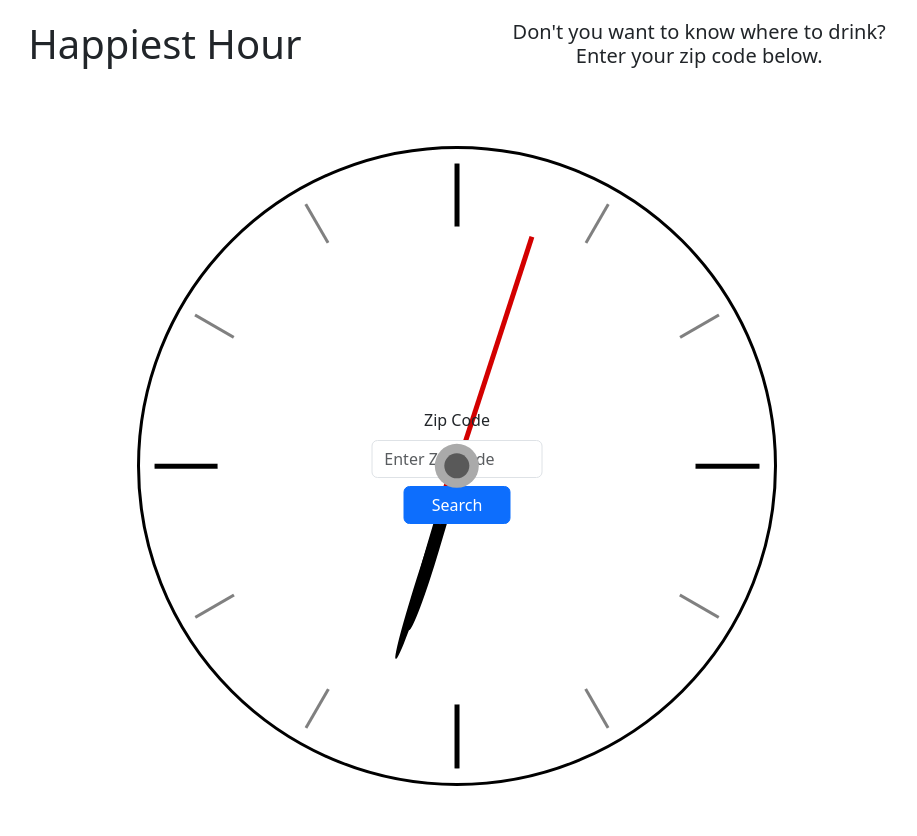
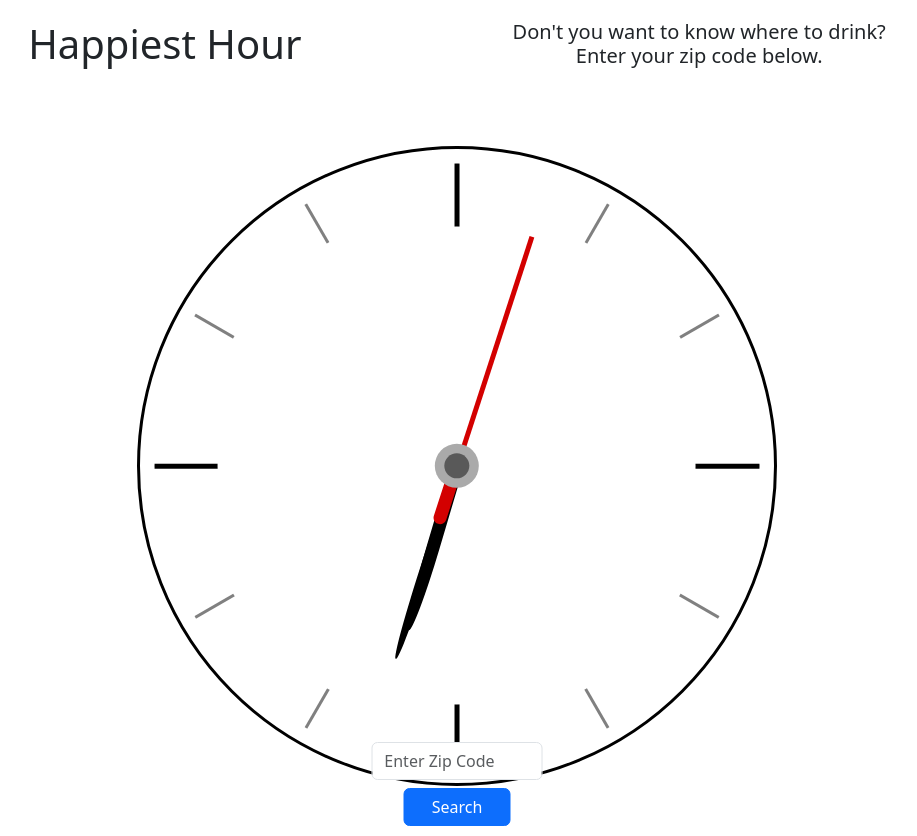
Before and after one commit to ColdWeatherBoyy/happiest-hour, a React (Vite) app in the folder client/: page / in a window 1280 px wide. Shown: the whole page, without its empty margins (183-1100 px from the left). Built offline with nearby package versions, Linux system fonts and the light colour scheme.

Commit message:
starts moving the submit form elsewhere. Clock sizing should be settled first

```diff
--- a/client/src/components/Clock/Clock.css
+++ b/client/src/components/Clock/Clock.css
@@ -12,12 +12,3 @@
 	height: var(--diameter);
 	z-index: 0;
 }
-
-#submit {
-	/* visibility: hidden; */
-	z-index: 1;
-	position: absolute;
-	top: 50%;
-	left: 50%;
-	transform: translate(-50%, -50%); /* translate(horizontal, vertical) */
-}
--- a/client/src/components/Clock/Clock.jsx
+++ b/client/src/components/Clock/Clock.jsx
@@ -2,34 +2,14 @@ import "./Clock.css";
 import Tickmarks from "./ClockComponents/Tickmarks/Tickmarks";
 import BarCardList from "./ClockComponents/BarCard/BarCardList";
 import ClockHands from "./ClockComponents/ClockHands/ClockHands";
-import SubmitForm from "../SubmitForm/SubmitForm";
 import { useState } from "react";
 
-const Clock = () => {
-	const [submittedZip, setSubmittedZip] = useState("");
-	const [submitted, setSubmitted] = useState(false);
-	const [happyHours, setHappyHours] = useState([]);
-
-	const updateSubmission = (zipCode, result) => {
-		setSubmittedZip(zipCode);
-		setSubmitted(!submitted);
-		setHappyHours(result);
-	};
-
+const Clock = ({ submitted, happyHours }) => {
 	return (
 		<div className="clock-frame">
 			<Tickmarks submitted={submitted} />
-			{submitted ? (
-				<>
-					<BarCardList happyHours={happyHours} />
-					<ClockHands />
-				</>
-			) : (
-				<>
-					<SubmitForm setHappyHours={setHappyHours} handleZipSubmit={updateSubmission} />
-					<ClockHands />
-				</>
-			)}
+			{submitted ? <BarCardList happyHours={happyHours} /> : <></>}
+			<ClockHands />
 		</div>
 	);
 };
--- a/client/src/components/Home/Home.jsx
+++ b/client/src/components/Home/Home.jsx
@@ -1,12 +1,26 @@
 import React, { useState, useEffect } from "react";
 import Clock from "../Clock/Clock";
 import Title from "../Title/Title";
+import SubmitForm from "../SubmitForm/SubmitForm";
 
 const Home = () => {
+	const [submitted, setSubmitted] = useState(false);
+	const [happyHours, setHappyHours] = useState([]);
+
+	const handleZipSubmit = (result) => {
+		setSubmitted(!submitted);
+		setHappyHours(result);
+	};
+
 	return (
 		<>
 			<Title />
-			<Clock />
+			<Clock submitted={submitted} happyHours={happyHours} />
+			<SubmitForm
+				setHappyHours={setHappyHours}
+				handleZipSubmit={handleZipSubmit}
+				submitted={submitted}
+			/>
 		</>
 	);
 };
--- /dev/null
+++ b/client/src/components/SubmitForm/SubmitForm.css
@@ -0,0 +1,7 @@
+#submit {
+	z-index: 1;
+	position: absolute;
+	top: 98%;
+	left: 50%;
+	transform: translate(-50%, -50%);
+}
--- a/client/src/components/SubmitForm/SubmitForm.jsx
+++ b/client/src/components/SubmitForm/SubmitForm.jsx
@@ -1,19 +1,24 @@
-import "../Clock/Clock.css";
+import "./SubmitForm.css";
 import React, { useState, useRef } from "react";
 import { Form, Button } from "react-bootstrap";
-import getHappyHours from "../../utils/yelpRequest";
+import getHappyHoursFromYelp from "../../utils/getHappyHoursFromYelp";
 import validateZipCode from "../../utils/validateZip";
 
-const SubmitForm = ({ handleZipSubmit }) => {
+const SubmitForm = ({ handleZipSubmit, submitted }) => {
 	const [zipCode, setZipCode] = useState("");
+
+	const submissionStates = {
+		canEnter: submitted ? "disabled" : "",
+		canSubmit: submitted ? "hidden" : "visible",
+	};
 
 	const fetchData = async () => {
 		try {
-			const result = await getHappyHours(zipCode);
+			const result = await getHappyHoursFromYelp(zipCode);
 			if (result.length === 0) {
 				alert("Uh oh, there might not be any happy hours in your area... Try again!");
 			}
-			handleZipSubmit(zipCode, result);
+			handleZipSubmit(result);
 		} catch {
 			alert("Was that really a valid Zip Code? Try again...");
 		}
@@ -34,16 +39,25 @@ const SubmitForm = ({ handleZipSubmit }) => {
 				className="d-flex flex-column align-items-center text-center"
 				onSubmit={handleSubmit}
 			>
-				<Form.Group className="mb-2 col-8" controlId="zipCode">
-					<Form.Label>Zip Code</Form.Label>
+				<Form.Group
+					className="mb-2 col-8"
+					controlId="zipCode"
+					aria-label="Zip Code submission form"
+				>
 					<Form.Control
 						type="text"
 						placeholder="Enter Zip Code"
 						value={zipCode}
 						onChange={(e) => setZipCode(e.target.value)}
+						disabled={submissionStates.canEnter}
 					/>
 				</Form.Group>
-				<Button className="col-5" variant="primary" type="submit">
+				<Button
+					className="col-5"
+					variant="primary"
+					type="submit"
+					style={{ visibility: submissionStates.canSubmit }}
+				>
 					Search
 				</Button>
 			</Form>
--- a/client/src/utils/yelpRequest.js
+++ b/client/src/utils/getHappyHoursFromYelp.js
@@ -1,4 +1,4 @@
-const getHappyHours = async (zipCode) => {
+const getHappyHoursFromYelp = async (zipCode) => {
 	try {
 		const response = await fetch(`/api/yelp/${zipCode}`, {
 			method: "GET",
@@ -19,4 +19,4 @@ const getHappyHours = async (zipCode) => {
 	}
 };
 
-export default getHappyHours;
+export default getHappyHoursFromYelp;
```
